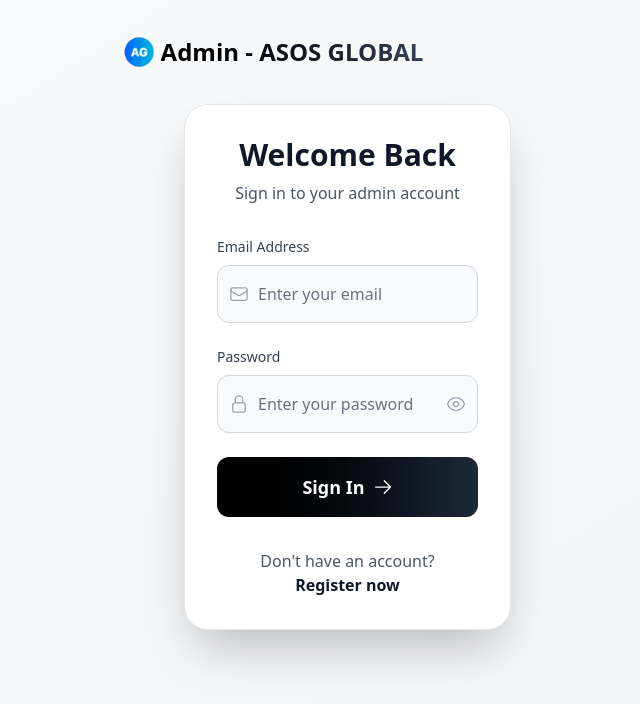
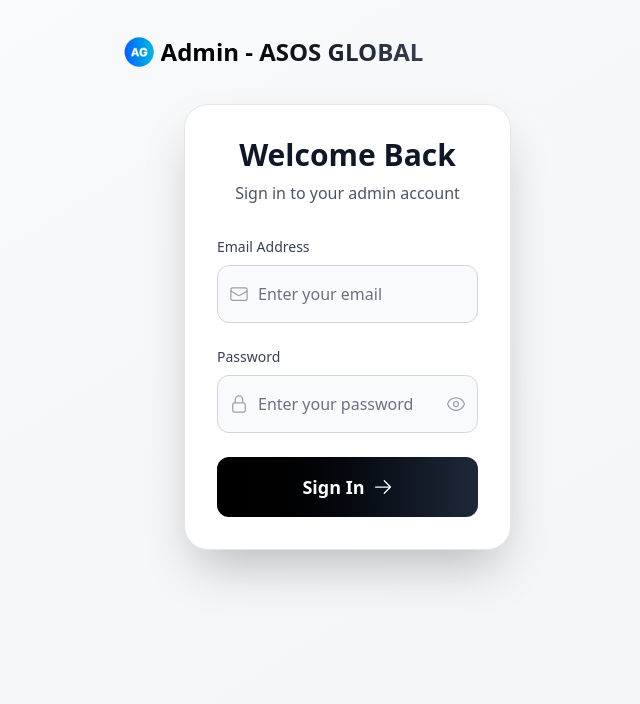
Before and after one commit to duncan-david23/asg-admin-frontend, a React (Vite) app: page /login in a window 1280 px wide. Shown: the top 704 px of the page, without its empty margins (370-1010 px from the left). Built offline with nearby package versions, Linux system fonts and the light colour scheme.

Commit message:
remove the registeration page

```diff
--- a/src/App.jsx
+++ b/src/App.jsx
@@ -21,7 +21,7 @@ const App = () => {
       <Routes>
           <Route path='/' element={<Login/>} />
           <Route path='/login' element={<Login/>} />
-          <Route path='/register' element={<Register/>} />
+          {/* <Route path='/register' element={<Register/>} /> */}
       </Routes>
     )
   }
--- a/src/pages/Dashboard.jsx
+++ b/src/pages/Dashboard.jsx
@@ -153,7 +153,7 @@ useEffect(() => {
             </div>
           </div>
 
-          <p className="text-xl sm:text-3xl font-bold mb-1 sm:mb-2 relative z-10">{formatCurrency(totalInvestmentAmount)}</p>
+          <p className="text-xl sm:text-3xl font-bold mb-1 sm:mb-2 relative z-10">{formatCurrency(totalInvestmentAmount) || formatCurrency(0)}</p>
           <p className="text-blue-100 text-xs sm:text-sm">All time investment volume</p>
         </div>
 
--- a/src/pages/Login.jsx
+++ b/src/pages/Login.jsx
@@ -173,7 +173,7 @@ const SignIn = () => {
               </motion.button>
             </form>
 
-            <div className="mt-8 text-center">
+            {/* <div className="mt-8 text-center">
               <p className="text-gray-600">
                 Don't have an account?{" "}
                 <button
@@ -183,7 +183,7 @@ const SignIn = () => {
                   Register now
                 </button>
               </p>
-            </div>
+            </div> */}
           </motion.div>
 
           {/* Right Side - Features & Benefits */}
```
